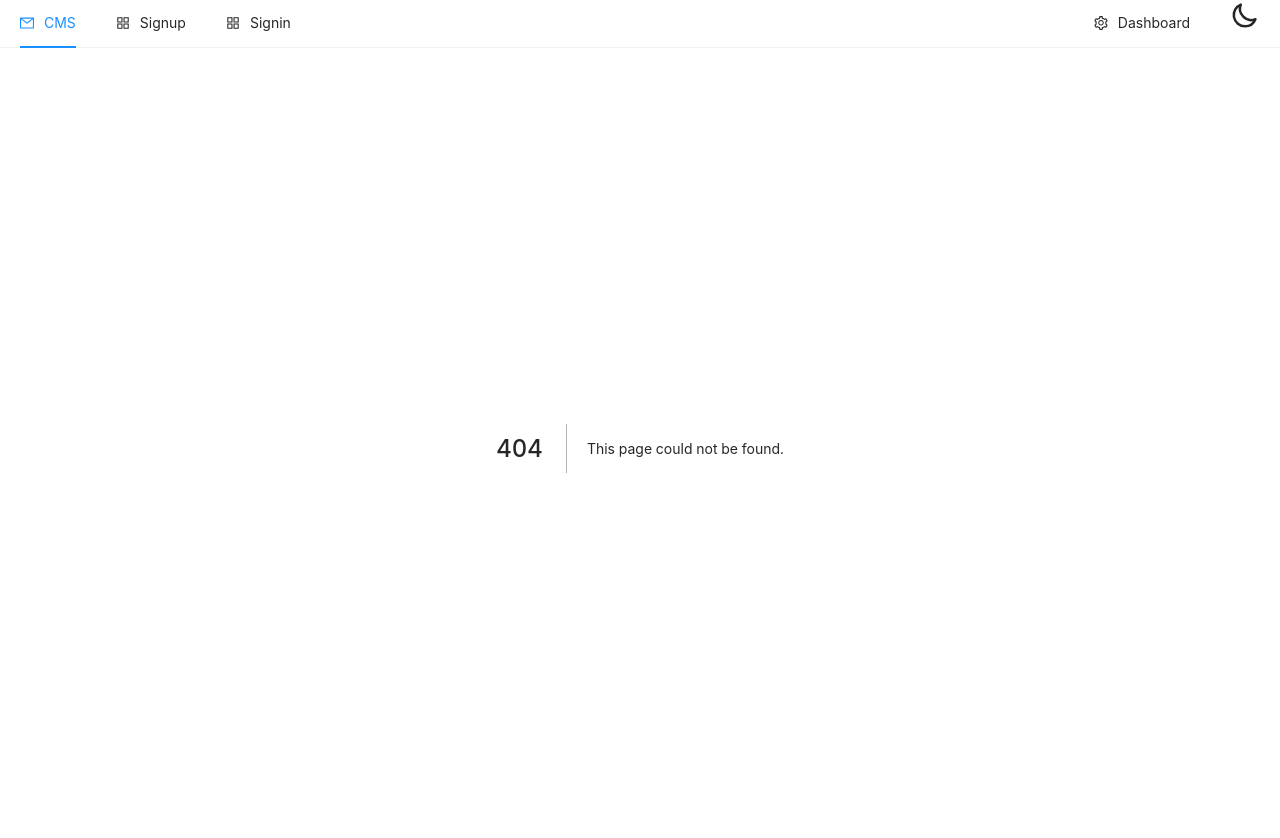
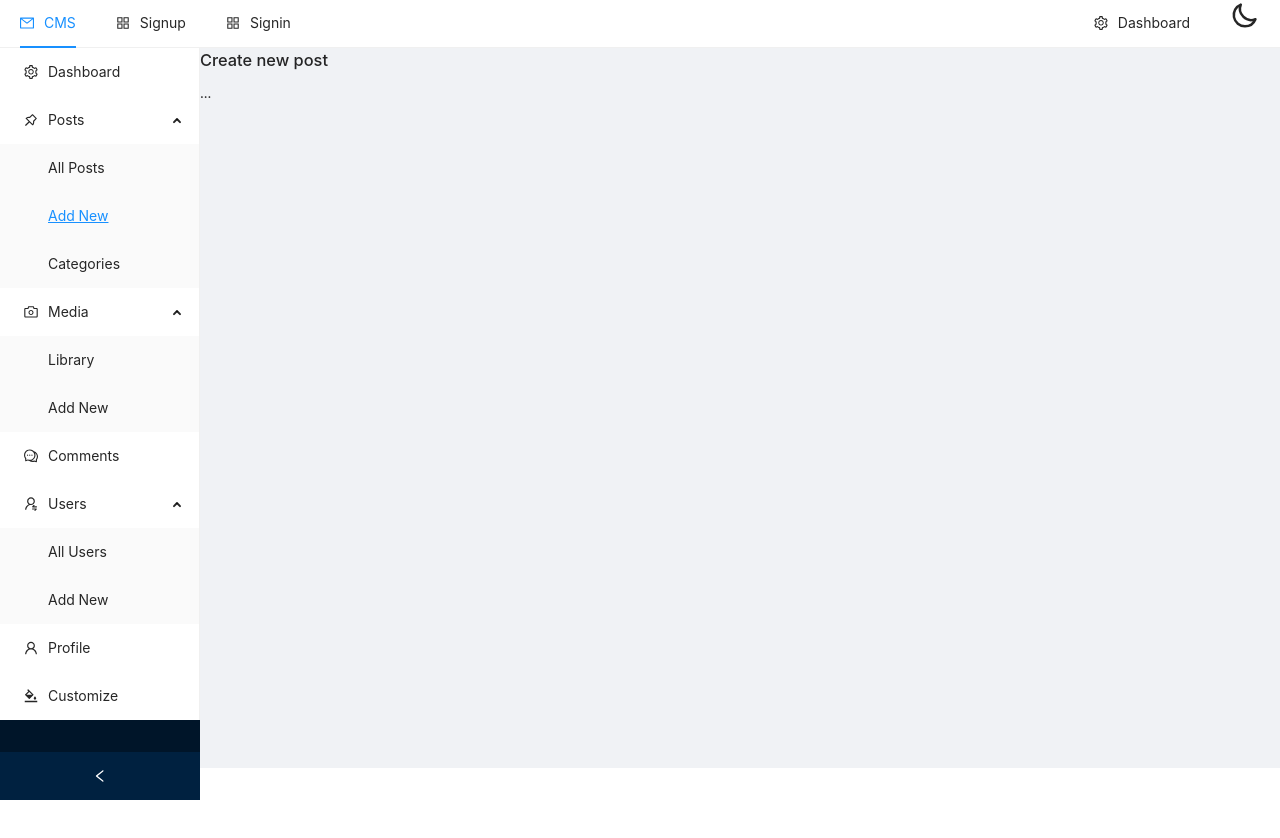
Before and after one commit to noor12401/Content-Management-System---Telegraph, a Next.js app in the folder client/: page /admin/post/new in a window 1280 px wide. Before the commit this address had no page. Shown: the top 838 px of the page. After the commit the page ends 800 px from the top, so only its background shows below. Built offline with nearby package versions, Linux system fonts and the light colour scheme.

Commit message:
Implementing UseEffect to make link active even after app refreshes

```diff
--- a/client/components/nav/AdminNav.js
+++ b/client/components/nav/AdminNav.js
@@ -1,4 +1,4 @@
-import React, { useState } from "react";
+import React, { useState, useEffect } from "react";
 import { Menu, Button, Layout } from "antd";
 import Link from "next/link";
 import {
@@ -6,8 +6,8 @@ import {
   MailOutlined,
   PushpinOutlined,
   CameraOutlined,
-  UsergroupAddOutlined,
-  PoweroffOutlined,
+  UserSwitchOutlined,
+  SettingOutlined,
   BgColorsOutlined,
   UserOutlined,
   CommentOutlined,
@@ -17,19 +17,27 @@ const { SubMenu } = Menu;
 const { Sider } = Layout;
 
 const AdminNav = () => {
+  // state
   const [collapsed, setCollapsed] = useState(false);
+  const [current, setCurrent] = useState("");
+
+  useEffect(() => {
+    process.browser && setCurrent(window.location.pathname);
+  }, [process.browser && window.location.pathname]);
+
+  const activeName = (name) => `${current === name && "active"}`;
 
   return (
     <Sider collapsible>
       <Menu
-        defaultSelectedKeys={["1"]}
-        defaultOpenKeys={["2"]}
+        // defaultSelectedKeys={["1"]}
+        defaultOpenKeys={["2", "6", "10"]}
         mode="inline"
         inlineCollapsed={collapsed}
       >
-        <Menu.Item key="1" icon={<PoweroffOutlined />}>
+        <Menu.Item key="1" icon={<SettingOutlined />}>
           <Link href="/admin">
-            <a>Dashboard</a>
+            <a className={activeName("/admin")}>Dashboard</a>
           </Link>
         </Menu.Item>
 
@@ -37,17 +45,17 @@ const AdminNav = () => {
         <SubMenu key="2" icon={<PushpinOutlined />} title="Posts">
           <Menu.Item key="3">
             <Link href="/admin/posts">
-              <a>All Posts</a>
+              <a className={activeName("/admin/posts")}>All Posts</a>
             </Link>
           </Menu.Item>
           <Menu.Item key="4">
-            <Link href="/admin/posts/new">
-              <a>Add New</a>
+            <Link href="/admin/post/new">
+              <a className={activeName("/admin/post/new")}>Add New</a>
             </Link>
           </Menu.Item>
           <Menu.Item key="5">
             <Link href="/admin/categories">
-              <a>Categories</a>
+              <a className={activeName("/admin/categories")}>Categories</a>
             </Link>
           </Menu.Item>
         </SubMenu>
@@ -56,12 +64,12 @@ const AdminNav = () => {
         <SubMenu key="6" icon={<CameraOutlined />} title="Media">
           <Menu.Item key="7">
             <Link href="/admin/media/library">
-              <a>Library</a>
+              <a className={activeName("/admin/media/library")}>Library</a>
             </Link>
           </Menu.Item>
           <Menu.Item key="8">
             <Link href="/admin/media/new">
-              <a>Add New</a>
+              <a className={activeName("/admin/media/new")}>Add New</a>
             </Link>
           </Menu.Item>
         </SubMenu>
@@ -69,35 +77,35 @@ const AdminNav = () => {
         {/* comments */}
         <Menu.Item key="9" icon={<CommentOutlined />}>
           <Link href="/admin/comments">
-            <a>Comments</a>
+            <a className={activeName("/admin/comments")}>Comments</a>
           </Link>
         </Menu.Item>
 
         {/* users */}
-        <SubMenu key="10" icon={<UsergroupAddOutlined />} title="Users">
+        <SubMenu key="10" icon={<UserSwitchOutlined />} title="Users">
           <Menu.Item key="11">
             <Link href="/admin/users">
-              <a>All Users</a>
+              <a className={activeName("/admin/users")}>All Users</a>
             </Link>
           </Menu.Item>
           <Menu.Item key="12">
             <Link href="/admin/users/new">
-              <a>Add New</a>
+              <a className={activeName("/admin/users/new")}>Add New</a>
             </Link>
           </Menu.Item>
         </SubMenu>
 
         {/* profile */}
-        <Menu.Item key="5" icon={<UserOutlined />}>
+        <Menu.Item key="13" icon={<UserOutlined />}>
           <Link href="/admin/userid">
-            <a>Profile</a>
+            <a className={activeName("/admin/userid")}>Profile</a>
           </Link>
         </Menu.Item>
 
         {/* Customize */}
-        <Menu.Item key="5" icon={<BgColorsOutlined />}>
+        <Menu.Item key="14" icon={<BgColorsOutlined />}>
           <Link href="/admin/customize">
-            <a>Customize</a>
+            <a className={activeName("/admin/customize")}>Customize</a>
           </Link>
         </Menu.Item>
       </Menu>
--- a/client/pages/_app.js
+++ b/client/pages/_app.js
@@ -1,5 +1,6 @@
 import { ThemeProvider } from "../context/theme";
 import TopNav from "../components/TopNav";
+import "../public/css/style.css";
 
 function MyApp({ Component, pageProps }) {
   return (
--- /dev/null
+++ b/client/pages/admin/post/new.js
@@ -0,0 +1,15 @@
+import { Layout } from "antd";
+import AdminLayout from "../../../components/layout/AdminLayout";
+
+const { Content, Sider } = Layout;
+
+function NewPost() {
+  return (
+    <AdminLayout>
+      <h1>Create new post</h1>
+      <p>...</p>
+    </AdminLayout>
+  );
+}
+
+export default NewPost;
--- /dev/null
+++ b/client/public/css/style.css
@@ -0,0 +1,4 @@
+.active {
+    color: #1890ff !important;
+    text-decoration: underline;
+  }
```
